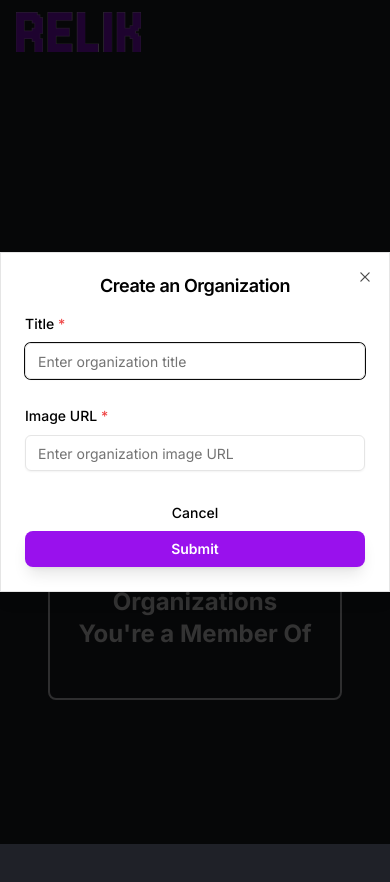
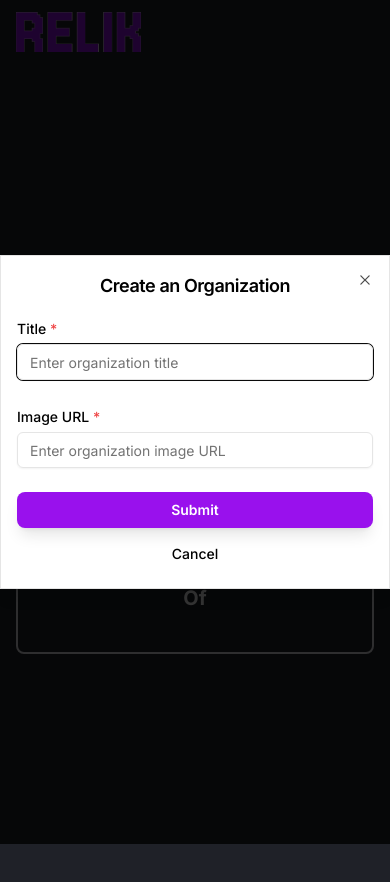
Before and after one commit to sidkumar28/relik_vercel, a Next.js app: page /MyOrganization in a window 390 px wide. Both pictures are taken after a click on the button "Create Organization". Shown: the top 882 px of the page. Built offline with nearby package versions, Linux system fonts and the light colour scheme.

Commit message:
made responsive

```diff
--- a/package.json
+++ b/package.json
@@ -25,9 +25,9 @@
     "ethers": "^5.7.2",
     "lucide-react": "^0.438.0",
     "metamask-react": "^2.7.0",
-    "next": "14.2.7",
+    "next": "^14.2.7",
     "react": "^18.3.1",
-    "react-dom": "^18",
+    "react-dom": "^18.3.1",
     "react-hook-form": "^7.53.0",
     "react-icons": "^5.3.0",
     "recharts": "^2.12.7",
@@ -35,7 +35,7 @@
     "tailwind-merge": "^2.5.2",
     "tailwindcss-animate": "^1.0.7",
     "vaul": "^0.9.2",
-    "web3": "^4.12.1",
+    "web3": "^4.13.0",
     "zod": "^3.23.8"
   },
   "devDependencies": {
--- a/src/components/shared/ConnectWallet.tsx
+++ b/src/components/shared/ConnectWallet.tsx
@@ -63,7 +63,7 @@ const ConnectWallet: React.FC = () => {
           <p className="text-white mb-4">Connected: {walletAddress}</p>
           <button
             onClick={disconnectWallet}
-            className="bg-[#9911ED] text-white text-xl mb-6 px-4 py-2 rounded-3xl flex items-center justify-center w-64 h-16 text-center overflow-hidden"
+            className="bg-[#9911ED] text-white text-lg md:text-xl mb-6 px-4 py-2 rounded-3xl flex items-center justify-center w-48 md:w-64 h-12 md:h-16 text-center overflow-hidden"
           >
             Disconnect Wallet
           </button>
@@ -71,7 +71,7 @@ const ConnectWallet: React.FC = () => {
       ) : (
         <button
           onClick={connectWallet}
-          className="bg-[#9911ED] text-white text-xl mb-6 px-4 py-2 rounded-3xl flex items-center justify-center w-64 h-16 text-center overflow-hidden"
+          className="bg-[#9911ED] text-white text-lg md:text-xl mb-6 px-4 py-2 rounded-3xl flex items-center justify-center w-48 md:w-64 h-12 md:h-16 text-center overflow-hidden"
         >
           Connect Wallet
         </button>
--- a/src/components/shared/CreateOrganizationForm.tsx
+++ b/src/components/shared/CreateOrganizationForm.tsx
@@ -90,24 +90,24 @@ const CreateOrganizationDialog: React.FC<CreateOrganizationDialogProps> = ({ onO
     <>
       <Button
         onClick={handleOpenDialog}
-        className="bg-[#9911ED] text-white text-xl mb-6 px-4 py-2 rounded-3xl flex items-center justify-items-start w-64 h-16 text-center overflow-hidden"
+        className="bg-[#9911ED] text-white text-lg md:text-xl mb-4 md:mb-6 px-3 md:px-4 py-2 rounded-3xl flex items-center justify-center w-52 md:w-64 h-14 md:h-16 text-center overflow-hidden"
       >
         Create Organization
       </Button>
 
       <Dialog open={isDialogOpen} onOpenChange={handleCloseDialog}>
-        <DialogContent className="max-w-lg mx-auto p-6">
+        <DialogContent className="max-w-full lg:max-w-lg mx-auto p-4 md:p-6">
           <DialogHeader>
-            <DialogTitle>Create an Organization</DialogTitle>
+            <DialogTitle className='text-lg md:text-xl'>Create an Organization</DialogTitle>
           </DialogHeader>
-          <form onSubmit={handleSubmit(onSubmit)} className="space-y-6">
+          <form onSubmit={handleSubmit(onSubmit)} className="space-y-6 md:space-y-6">
             <div>
               <Label htmlFor="title">Title <span className="text-red-500">*</span></Label>
               <Input
                 id="title"
                 placeholder="Enter organization title"
                 {...register('title')}
-                className="mt-2"
+                className="mt-1 md:mt-2"
                 disabled={isSubmitting}
               />
               {errors.title && <p className="text-red-500 mt-1">{errors.title.message}</p>}
@@ -118,13 +118,13 @@ const CreateOrganizationDialog: React.FC<CreateOrganizationDialogProps> = ({ onO
                 id="imageUrl"
                 placeholder="Enter organization image URL"
                 {...register('imageUrl')}
-                className="mt-2"
+                className="mt-1 md:mt-2"
                 disabled={isSubmitting}
               />
               {errors.imageUrl && <p className="text-red-500 mt-1">{errors.imageUrl.message}</p>}
             </div>
-            <DialogFooter>
-              <Button type="submit" className="bg-[#9911ED] text-white font-semibold rounded-lg shadow-lg" disabled={isSubmitting}>
+            <DialogFooter className='flex flex-col md:flex-row md:justify-end space-y-2 md:space-y-0 md:space-x-4'>
+              <Button type="submit" className="bg-[#9911ED] text-white font-semibold rounded-lg shadow-lg w-full md:w-auto" disabled={isSubmitting}>
                 {isSubmitting ? 'Submitting...' : 'Submit'}
               </Button>
               <Button type="button" variant="ghost" onClick={handleCloseDialog} disabled={isSubmitting}>
--- a/src/components/shared/MyOrganization.tsx
+++ b/src/components/shared/MyOrganization.tsx
@@ -91,14 +91,14 @@ const MyOrganizations: React.FC = () => {
   };
 
   return (
-    <div className="p-12 text-white max-w-screen-xl mx-auto">
+    <div className="p-4 sm:p-8 text-white max-w-screen-xl mx-auto">
       <div className="mb-6 flex justify-center">
         <CreateOrganizationDialog onOrganizationCreated={fetchOrganizations} />
       </div>
 
       <div
-        className="mb-10 p-6 ">
-        <h2 className="text-2xl font-bold mb-6 text-transparent bg-clip-text bg-white text-center">
+        className="mb-10 p-4 sm:p-6">
+        <h2 className="text-xl sm:text-2xl font-bold mb-6 text-transparent bg-clip-text bg-white text-center">
           Organizations You Admin
         </h2>
         <div className="flex flex-wrap justify-center gap-8">
@@ -127,11 +127,11 @@ const MyOrganizations: React.FC = () => {
       </div>
 
       <div
-        className="p-6 rounded-lg border-2"
+        className="p-4 sm:p-6 rounded-lg border-2"
         style={{
         }}
       >
-        <h2 className="text-2xl font-bold mb-6 text-transparent bg-clip-text bg-white text-center">
+        <h2 className="text-xl sm:text-2xl font-bold mb-6 text-transparent bg-clip-text bg-white text-center">
           Organizations You're a Member Of
         </h2>
         <div className="flex flex-wrap justify-center gap-8">
--- a/src/components/shared/OrganizationDialog.tsx
+++ b/src/components/shared/OrganizationDialog.tsx
@@ -64,33 +64,33 @@ const OrganizationActionsDialog: React.FC<OrganizationActionsDialogProps> = ({ i
 
   return (
     <Dialog open={isOpen} onOpenChange={(newOpen) => !isSubmitting && onClose()}>
-      <DialogContent className="max-w-lg mx-auto p-6 bg-gray-800 text-white">
+      <DialogContent className="max-w-full sm:max-w-lg mx-auto p-4 sm:p-6 bg-gray-800 text-white">
         <DialogHeader>
-          <DialogTitle>Organization Actions</DialogTitle>
+          <DialogTitle className="text-base sm:text-lg">Organization Actions</DialogTitle>
         </DialogHeader>
-        <div>
-          <Label htmlFor="memberAddress">Member Address</Label>
+        <div className="mt-4">
+          <Label htmlFor="memberAddress" className="text-sm sm:text-base">Member Address</Label>
           <Input
             id="memberAddress"
             value={memberAddress}
             onChange={(e) => setMemberAddress(e.target.value)}
             placeholder="Enter member address"
-            className="mt-2"
+            className="mt-2 w-full text-sm sm:text-base"
             disabled={isSubmitting}
           />
-          {error && <p className="text-red-500 mt-2">{error}</p>}
+          {error && <p className="text-red-500 text-xs sm:text-sm mt-2">{error}</p>}
         </div>
-        <DialogFooter>
+        <DialogFooter className="mt-4 sm:mt-6 flex flex-col sm:flex-row gap-4">
           <Button
             onClick={() => handleAction('add')}
-            className="bg-green-500 text-white"
+            className="w-full sm:w-auto bg-green-500 text-white text-sm sm:text-base"
             disabled={isSubmitting || !memberAddress}
           >
             {isSubmitting ? 'Add Member' : 'Add Member'}
           </Button>
           <Button
             onClick={() => handleAction('remove')}
-            className="bg-red-500 text-white"
+            className="w-full sm:w-auto bg-red-500 text-white text-sm sm:text-base"
             disabled={isSubmitting || !memberAddress}
           >
             {isSubmitting ? 'Remove Member' : 'Remove Member'}
--- a/src/components/shared/ProposalSidebar.tsx
+++ b/src/components/shared/ProposalSidebar.tsx
@@ -132,23 +132,23 @@ const ProposalSidebar: React.FC<ProposalSidebarProps> = ({ open, onClose, daoId,
 
   return (
     <div className={`fixed top-0 right-0 w-96 h-full bg-white shadow-lg transform transition-transform duration-300 ease-in-out ${open ? 'translate-x-0' : 'translate-x-full'} overflow-y-auto`}>
-      <div className="p-6 flex flex-col h-full">
-        <div className="flex justify-between items-center mb-6">
-          <h2 className="text-2xl font-bold text-gray-800">Proposal Details</h2>
+      <div className="p-4 sm:p-6 flex flex-col h-full">
+        <div className="flex justify-between items-center mb-4 sm:mb-6">
+          <h2 className="text-lg sm:text-2xl font-bold text-gray-800">Proposal Details</h2>
           <Button variant="ghost" onClick={onClose} className="p-1">
             <X className="h-6 w-6 text-black" />
           </Button>
         </div>
 
-        <div className="mb-6">
-          <h3 className="text-xl font-semibold text-gray-700 mb-2">{proposal?.description || 'Loading...'}</h3>
-          <p className="text-sm text-gray-600">{timeRemaining}</p>
+        <div className="mb-4 sm:mb-6">
+          <h3 className="text-base sm:text-xl font-semibold text-gray-700 mb-2">{proposal?.description || 'Loading...'}</h3>
+          <p className="text-xs sm:text-sm text-gray-600">{timeRemaining}</p>
         </div>
 
-        <div className="mb-6 flex-grow">
-          <h4 className="text-lg font-semibold text-gray-700 mb-4">Vote Options</h4>
+        <div className="mb-4 sm:mb-6 flex-grow">
+          <h4 className="text-base sm:text-lg font-semibold text-gray-700 mb-4">Vote Options</h4>
           {proposal?.optionDescriptions && proposal.optionDescriptions.length > 0 ? (
-            <div className="space-y-4">
+            <div className="space-y-2 sm:space-y-4">
               <Select onValueChange={setSelectedOption} disabled={timeRemaining === "Voting ended"}>
                 <SelectTrigger className="w-full text-black">
                   <SelectValue
@@ -180,7 +180,7 @@ const ProposalSidebar: React.FC<ProposalSidebarProps> = ({ open, onClose, daoId,
         </div>
 
         <div className="mt-auto">
-          <h4 className="text-lg font-semibold text-gray-700 mb-4">Vote Distribution</h4>
+          <h4 className="text-base sm:text-lg font-semibold text-gray-700 mb-4">Vote Distribution</h4>
           <ResponsiveContainer width="100%" height={300}>
             <PieChart>
               <Pie
```
Also changed, not shown: src/components/shared/CreateProposalForm.tsx (+7 -7 lines), 1 other file (tests, documents, lock files or other folders).
